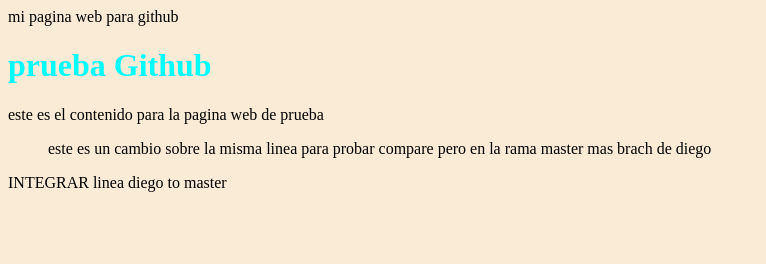
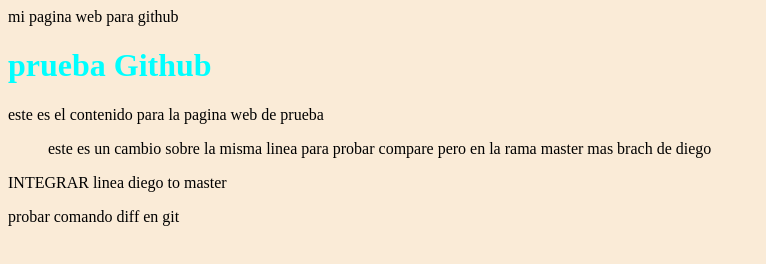
Before and after one commit to diegoPala96/PruebaGithub, a plain HTML site: page index.html in a window 1280 px wide. Shown: the whole page, without its empty margins (0-766 px from the left). Drawn offline with Linux system fonts and the light colour scheme.

Commit message:
probamos eliminar unos archivos y subir el archivo:

```diff
--- a/index.html
+++ b/index.html
@@ -29,6 +29,7 @@
 
 
 <P>INTEGRAR linea diego to master</P>
+<p>probar comando diff en git</p>
 
 </body>
 </html>
```
